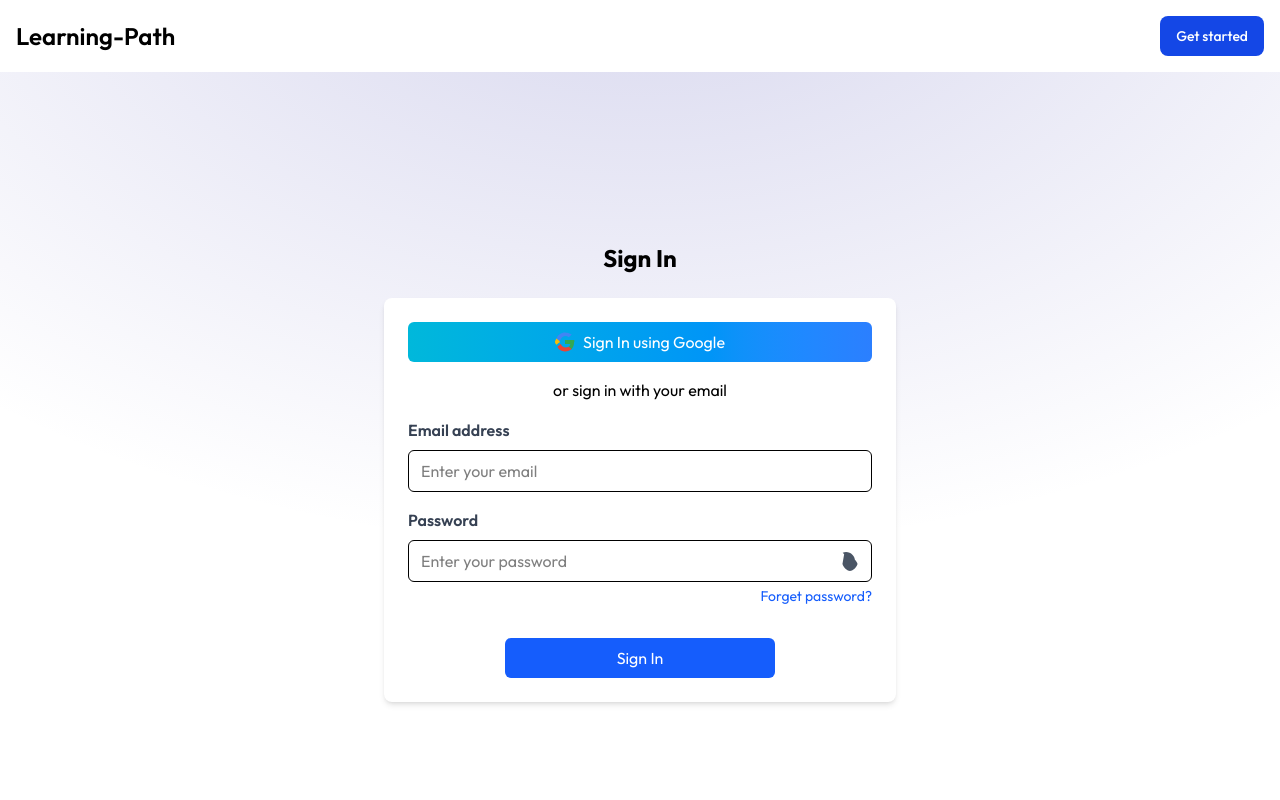
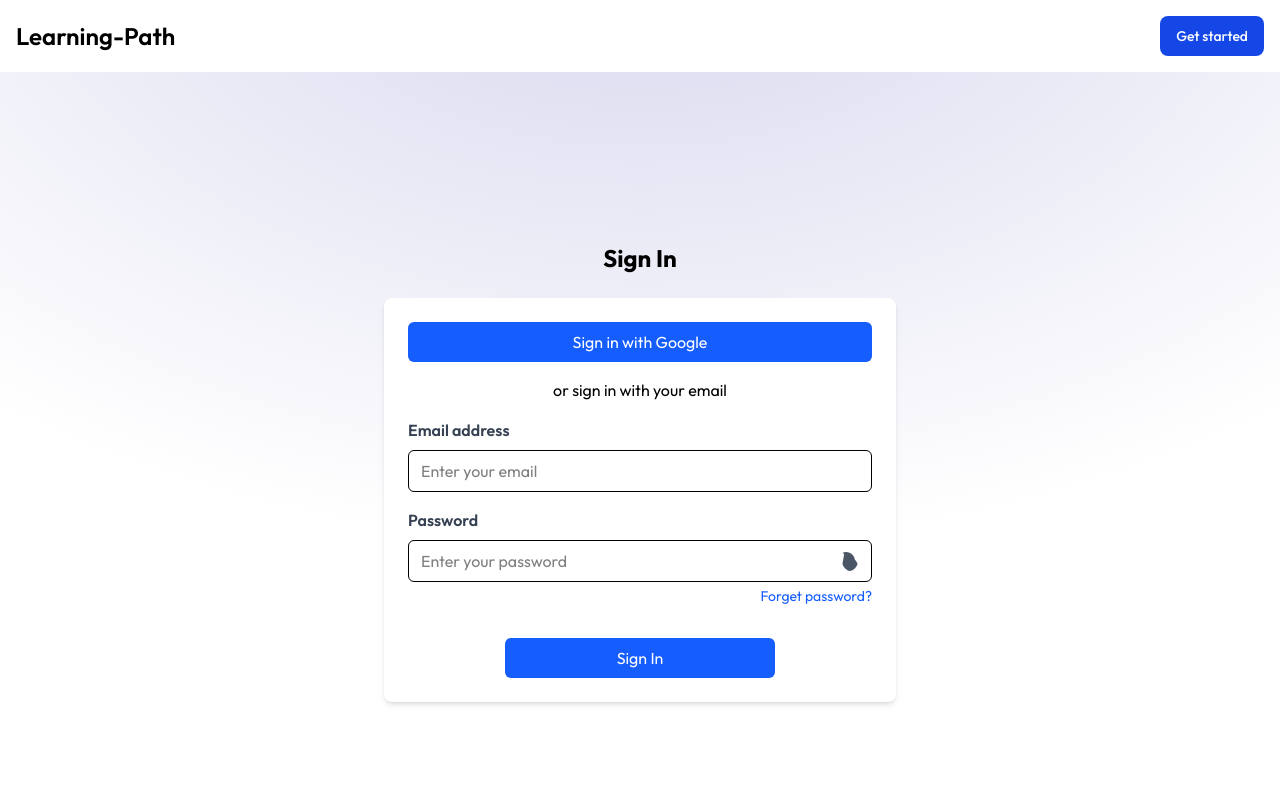
Before and after one commit to Khushalnama/Learning-Path, a React (Vite) app: page /login in a window 1280 px wide. Shown: the top 800 px of the page. Built offline with nearby package versions, Linux system fonts and the light colour scheme.

Commit message:
make authenticable

```diff
--- /dev/null
+++ b/firebaseConfig.js
@@ -0,0 +1,18 @@
+// firebaseConfig.js
+import { initializeApp } from "firebase/app";
+import { getAuth, GoogleAuthProvider } from "firebase/auth";
+
+const firebaseConfig = {
+  apiKey: "YOUR_API_KEY",
+  authDomain: "YOUR_AUTH_DOMAIN",
+  projectId: "YOUR_PROJECT_ID",
+  storageBucket: "YOUR_STORAGE_BUCKET",
+  messagingSenderId: "YOUR_MSG_SENDER_ID",
+  appId: "YOUR_APP_ID",
+};
+
+const app = initializeApp(firebaseConfig);
+const auth = getAuth(app);
+const provider = new GoogleAuthProvider();
+
+export { auth, provider };
--- a/package.json
+++ b/package.json
@@ -12,7 +12,7 @@
   "dependencies": {
     "@tailwindcss/vite": "^4.1.4",
     "chart.js": "^4.4.9",
-    "firebase": "^11.7.1",
+    "firebase": "^11.8.1",
     "humanize-duration": "^3.32.1",
     "quill": "^2.0.3",
     "rc-progress": "^4.0.0",
--- a/src/Pages/Login.jsx
+++ b/src/Pages/Login.jsx
@@ -12,7 +12,7 @@ const Login = () => {
 
   // Hardcoded valid credentials for demonstration
   const validEmail = "student@gmail.com";
-  const validPassword = "12345678";
+  const validPassword = "123456";
 
   const handleSubmit = async (e) => {
     e.preventDefault();
@@ -29,24 +29,16 @@ const Login = () => {
   const handleGoogleSignIn = async () => {
     try {
       const result = await signInWithPopup(auth, provider);
-      // You can get user info from result.user
-      navigate("/Student");
+      const user = result.user;
+      console.log("User Info:", user);
+      // You can add navigation or other logic here if needed
     } catch (error) {
-      setMessage("Google sign-in failed. Please try again.");
-      console.error("Google sign-in error:", error);
+      console.error("Error signing in with Google", error);
     }
   };
 
   const toggleShowPassword = () => {
     setShowPassword(!showPassword);
-  };
-
-  const handleRegisterStudent = () => {
-    navigate("/Signup?userType=student");
-  };
-
-  const handleRegisterInstructor = () => {
-    navigate("/Signup?userType=instructor");
   };
 
   return (
@@ -59,15 +51,9 @@ const Login = () => {
         <button
           type="button"
           onClick={handleGoogleSignIn}
-          className="w-full mb-4 flex items-center justify-center gap-2 bg-gradient-to-r from-cyan-500 to-blue-500 text-white py-2 rounded-md hover:from-cyan-600 hover:to-blue-600 transition"
+          className="w-full mb-4 bg-blue-600 text-white py-2 rounded-md hover:bg-blue-700 transition"
         >
-          <svg xmlns="http://www.w3.org/2000/svg" className="h-5 w-5" viewBox="0 0 48 48">
-            <path fill="#4285F4" d="M24 9.5c3.54 0 6.72 1.22 9.2 3.22l6.87-6.87C34.3 2.7 29.5 1 24 1 14.8 1 6.9 6.9 3.5 15.7l7.98 6.2C13.9 15.1 18.5 9.5 24 9.5z"/>
-            <path fill="#34A853" d="M46.5 24c0-1.6-.15-3.13-.43-4.6H24v9.2h12.7c-.55 3-2.2 5.5-4.7 7.2l7.2 5.6c4.2-3.9 6.6-9.6 6.6-17.4z"/>
-            <path fill="#FBBC05" d="M11.48 28.1c-.3-1-.5-2-.5-3.1s.2-2.1.5-3.1l-7.98-6.2C1.5 19.3 0 21.5 0 24s1.5 4.7 3.5 6.3l7.98-6.2z"/>
-            <path fill="#EA4335" d="M24 46.5c6.5 0 11.9-2.1 15.9-5.7l-7.2-5.6c-2 1.3-4.5 2-7 2-5.5 0-10.1-3.6-11.7-8.5l-8 6.2C6.9 41.1 14.8 46.5 24 46.5z"/>
-          </svg>
-          Sign In using Google
+          Sign in with Google
         </button>
         <p className="text-center mb-4">or sign in with your email</p>
         <div className="mb-4">
```
Also changed, not shown: 1 other file (tests, documents, lock files or other folders).
